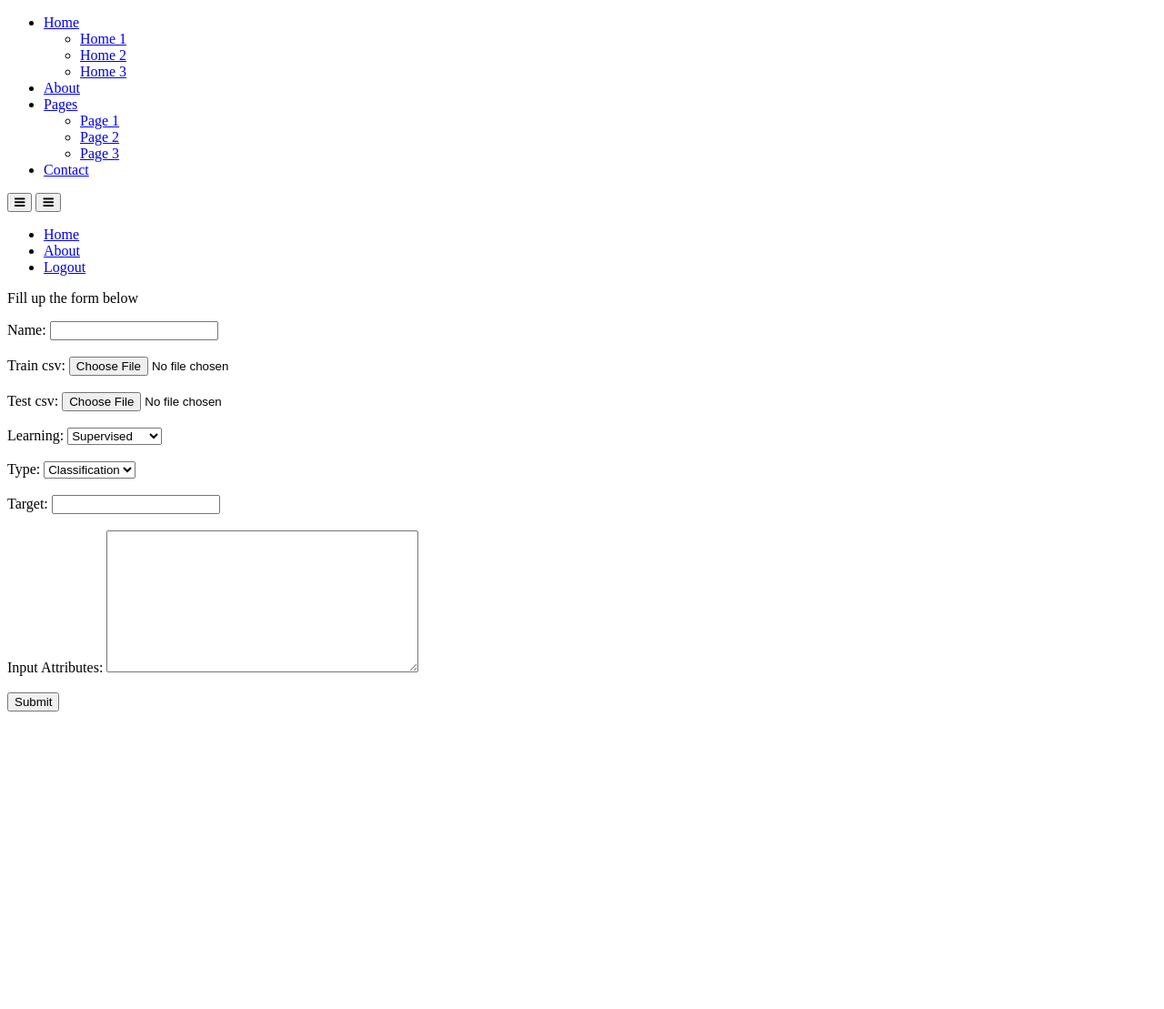
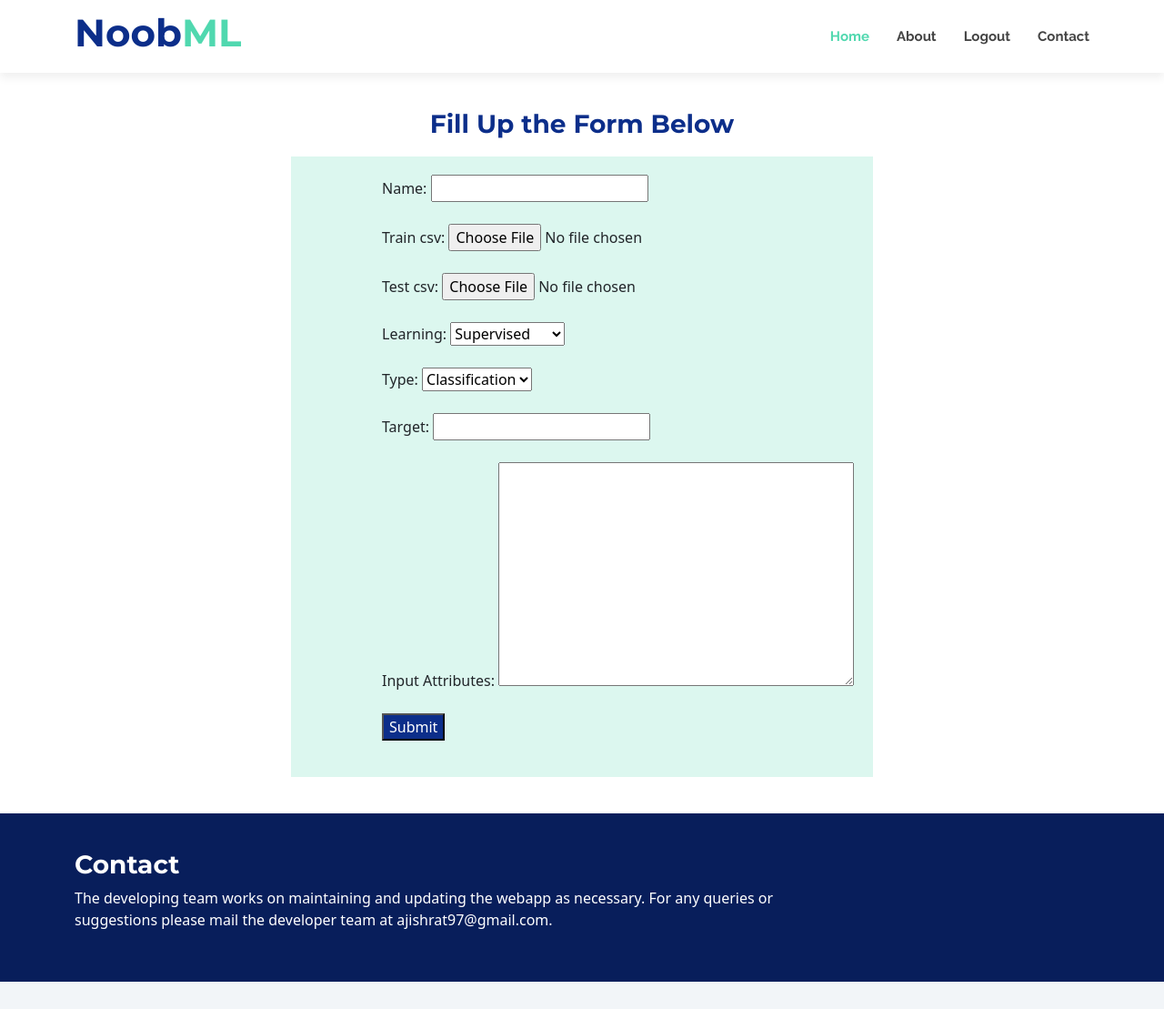
Before and after one commit to coreprinciple6/NoobML, a Django app: page /Home/dashboard/project in a window 1280 px wide. Shown: the whole page at 91% size. Before the commit the page ends 782 px from the top, so only its background shows below. Run offline with Django 3.2, Linux system fonts and the light colour scheme; some libraries are stand-ins or nearby versions.

Commit message:
UI complete

```diff
--- a/code/NoobML/Home/templates/Home/project.html
+++ b/code/NoobML/Home/templates/Home/project.html
@@ -1,102 +1,52 @@
 <!doctype html>
 <html lang="en">
   <head>
-  	<title>Project Form</title>
-    <meta charset="utf-8">
-    <meta name="viewport" content="width=device-width, initial-scale=1, shrink-to-fit=no">
+  	 <title>Project Form</title>
+  <meta charset="utf-8">
+  <meta content="width=device-width, initial-scale=1.0" name="viewport">
 
-        {% load static %}
-        <link href="https://fonts.googleapis.com/css?family=Poppins:300,400,500,600,700,800,900" rel="stylesheet">
-		<link rel="stylesheet" href="https://stackpath.bootstrapcdn.com/font-awesome/4.7.0/css/font-awesome.min.css">
-		<link rel="stylesheet" href="{% static 'Home/dashboard.css' %}">
+  {% load static %}
+  <!-- Google Fonts -->
+  <link href="https://fonts.googleapis.com/css?family=Open+Sans:300,300i,400,400i,700,700i|Raleway:300,400,500,700,800|Montserrat:300,400,700" rel="stylesheet">
+    <!-- Template Main CSS File -->
+  <link rel="stylesheet" href="{% static 'Home/style.css' %}" >
 
-        <script  type="text/javascript" src="{% static 'Home/js/jquery.min.js' %}"></script>
-        <script  type="text/javascript" src="{% static 'Home/js/popper.js' %}"></script>
-        <script  type="text/javascript" src="{% static 'Home/js/bootstrap.min.js' %}"></script>
-        <script  type="text/javascript" src="{% static 'Home/js/main.js' %}"></script>
+  <!-- Vendor CSS Files -->
+
+  <link rel="stylesheet"  href="{% static 'Home/vendor/bootstrap/css/bootstrap.min.css' %}"  >
+  <link rel="stylesheet"  href="{% static 'Home/vendor/bootstrap-icons/bootstrap-icons.css' %}"  >
+  <link rel="stylesheet"  href="{% static 'Home/vendor/boxicons/css/boxicons.min.css' %}"  >
+  <link rel="stylesheet"  href="{% static 'Home/vendor/glightbox/css/glightbox.min.css' %}"  >
+  <link rel="stylesheet"  href="{% static 'Home/vendor/swiper/swiper-bundle.min.cs' %}" >
   </head>
 
   <body>
-		<div class="wrapper d-flex align-items-stretch">
-			<nav id="sidebar">
-				<div class="p-4 pt-5">
-		  		<a href="#" class="img logo rounded-circle mb-5" style="background-image: url(https://img.icons8.com/color/256/000000/homer-simpson.png);"></a>
-	        <ul class="list-unstyled components mb-5">
-	          <li class="active">
-	            <a href="#homeSubmenu" data-toggle="collapse" aria-expanded="false" class="dropdown-toggle">Home</a>
-	            <ul class="collapse list-unstyled" id="homeSubmenu">
-                <li>
-                    <a href="#">Home 1</a>
-                </li>
-                <li>
-                    <a href="#">Home 2</a>
-                </li>
-                <li>
-                    <a href="#">Home 3</a>
-                </li>
-	            </ul>
-	          </li>
-	          <li>
-	              <a href="#">About</a>
-	          </li>
-	          <li>
-              <a href="#pageSubmenu" data-toggle="collapse" aria-expanded="false" class="dropdown-toggle">Pages</a>
-              <ul class="collapse list-unstyled" id="pageSubmenu">
-                <li>
-                    <a href="#">Page 1</a>
-                </li>
-                <li>
-                    <a href="#">Page 2</a>
-                </li>
-                <li>
-                    <a href="#">Page 3</a>
-                </li>
-              </ul>
-	          </li>
+	 <!-- ======= Header ======= -->
+  <header id="header" class="d-flex align-items-center">
+    <div class="container d-flex justify-content-between">
 
-	          <li>
-              <a href="#">Contact</a>
-	          </li>
-	        </ul>
+      <div id="logo">
+        <h1><a>Noob<span>ML</span></a></h1>
+      </div>
 
-	        <div class="footer">
+      <nav id="navbar" class="navbar">
+        <ul>
+          <li><a class="nav-link scrollto active" href="#hero">Home</a></li>
+          <li><a class="nav-link scrollto" href="{% url 'inference_view' %}">About</a></li>
+          <li><a class="nav-link scrollto" href="{% url 'logout_view' %}">Logout</a></li>
+          <li><a class="nav-link scrollto" href="#call-to-action">Contact</a></li>
+        </ul>
+        <i class="bi bi-list mobile-nav-toggle"></i>
+      </nav><!-- .navbar -->
 
-	        </div>
+    </div>
+  </header><!-- End Header -->
+     <main id="main">
 
-	      </div>
-    	</nav>
+     <section id="services" >
+          <h3 style="padding-bottom: 10px; text-align: center; color: #0c2e8a;"> <strong>Fill Up the Form Below</strong></h3>
+         <section style=" padding: 20px 0px 40px 100px;width: 50%;margin-left: 25%; background-color: rgba(80, 216, 175, 0.2);">
 
-        <!-- Page Content  -->
-      <div id="content" class="p-4 p-md-5">
-
-        <nav class="navbar navbar-expand-lg navbar-light bg-light">
-          <div class="container-fluid">
-
-            <button type="button" id="sidebarCollapse" class="btn btn-primary">
-              <i class="fa fa-bars"></i>
-              <span class="sr-only">Toggle Menu</span>
-            </button>
-            <button class="btn btn-dark d-inline-block d-lg-none ml-auto" type="button" data-toggle="collapse" data-target="#navbarSupportedContent" aria-controls="navbarSupportedContent" aria-expanded="false" aria-label="Toggle navigation">
-                <i class="fa fa-bars"></i>
-            </button>
-
-            <div class="collapse navbar-collapse" id="navbarSupportedContent">
-              <ul class="nav navbar-nav ml-auto">
-                <li class="nav-item active">
-                    <a class="nav-link" href="#">Home</a>
-                </li>
-                <li class="nav-item">
-                    <a class="nav-link" href="#">About</a>
-                </li>
-                <li class="nav-item">
-                    <a class="nav-link" href="{% url 'logout_view' %}">Logout</a>
-                </li>
-              </ul>
-            </div>
-          </div>
-        </nav>
-
-            <p>  Fill up the form below </p>
                   {% if error_message %}
                 <span style="color:red"><p>{{ error_message }}</p></span>
              {% endif %}
@@ -109,12 +59,35 @@
                             {{ field.label_tag }} {{ field }}
                             <br><br>
                         {% endfor %}
-                        <input type="submit" value="Submit" class="button">
+                        <input type="submit" value="Submit" class="button" style="background-color: #0c2e8a;color: white">
              </form>
+             </section>
+     </section>
+   <!-- ======= Call To Action Section ======= -->
+    <section id="call-to-action">
+      <div class="container" data-aos="zoom-out">
+        <div class="row">
+          <div class="col-lg-9 text-center text-lg-start">
+            <h3 class="cta-title">Contact</h3>
+            <p class="cta-text"> The developing team works on maintaining and updating the webapp as necessary. For any queries or suggestions please mail the developer team at ajishrat97@gmail.com. </p>
+          </div>
 
 
-		</div>
         </div>
+      </div>
+      <a href="#" class="back-to-top d-flex align-items-center justify-content-center"><i class="bi bi-arrow-up-short"></i></a>
+    </section><!-- End Call To Action Section -->
+
+
+
+  </main><!-- End #main -->
+
+  <!-- ======= Footer ======= -->
+  <footer id="footer">
+    <div class="container">
+
+    </div>
+  </footer><!-- End Footer -->
    </body>
 
 </html>
```
Also changed, not shown: code/NoobML/db.sqlite3.
